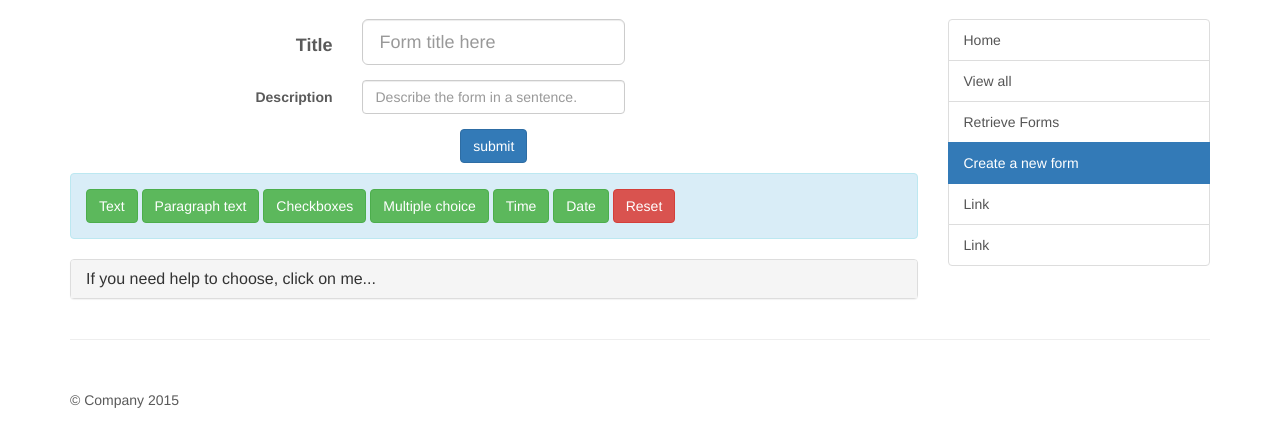
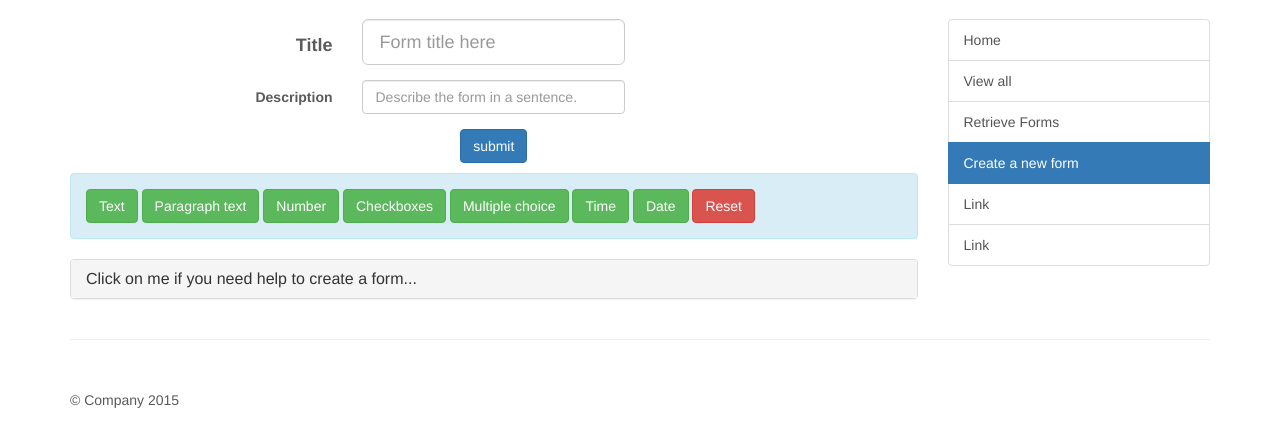
Before and after one commit to leonkhiu/php-automated-sport-club, a PHP site: page /admin/create_form.php in a window 1280 px wide. Shown: the part 51-498 px from the top of the page. Run offline with PHP 8.4, Linux system fonts and the light colour scheme; some libraries are stand-ins or nearby versions.

Commit message:
Number type and pattern added to Dynamic form

```diff
--- a/admin/create_form.php
+++ b/admin/create_form.php
@@ -31,6 +31,7 @@ require_once ("../page/admintop.php");
  * 5: time
  * 6: text
  * 7: paragraph
+ * 8: Number
  */
 
 
@@ -51,6 +52,7 @@ if ($newForm) {
 
 		$questions = $_POST ["questionElement"];
 		$helpTexts = $_POST ["helpElement"];
+		$patterns = $_POST ["patternRegex"];
 		$requiredFieldsID = $_POST ["requiredFieldID"];
 		$questionsType = $_POST ['questionType'];
 
@@ -89,6 +91,10 @@ if ($newForm) {
 					$elementID = 7;
 					break;
 
+				case "number" :
+					$elementID = 8;
+					break;
+
 				default :
 					$elementID = 6;
 					break;
@@ -97,6 +103,7 @@ if ($newForm) {
 			$dFUserForm->form_id = $formID;
 			$dFUserForm->question = $questions [$i];
 			$dFUserForm->help_text = $helpTexts [$i];
+			$dFUserForm->pattern = $patterns[$i];
 			$dFUserForm->element_id = $elementID;
 			$dFUserForm->required = $required;
 
@@ -142,8 +149,7 @@ if ($newForm) {
 	</div>
 
 
-	<span id="myForm"> <!-- Elements will be here -->
-	</span>
+	<span id="myForm"> <!-- Elements will be here --> </span>
 
 
 	<p class="text-center" id="form-submit">
@@ -154,16 +160,14 @@ if ($newForm) {
 
 
 <div id="form-maker" class="alert alert-info">
-	<a onclick="formElement('text')" href="#form-maker"
-		class="btn btn-success">Text</a> <a onclick="formElement('paragraph')"
-		href="#form-maker" class="btn btn-success">Paragraph text</a> <a
-		onclick="multipleChoice('checkbox')" href="#form-maker"
-		class="btn btn-success">Checkboxes</a>
-		<a onclick="multipleChoice('radio')" href="#form-maker" class="btn btn-success">Multiple choice</a>
-		<a onclick="formElement('time')" href="#form-maker"	class="btn btn-success">Time</a>
-		<a onclick="formElement('date')"
-		href="#form-maker" class="btn btn-success">Date</a> <a
-		onclick="resetElements()" class="btn btn-danger">Reset</a>
+	<a onclick="formElement('text')" href="#form-maker" class="btn btn-success">Text</a>
+	<a onclick="formElement('paragraph')" href="#form-maker" class="btn btn-success">Paragraph text</a>
+	<a onclick="formElement('number')" href="#form-maker" class="btn btn-success">Number</a>
+	<a onclick="multipleChoice('checkbox')" href="#form-maker" class="btn btn-success">Checkboxes</a>
+	<a onclick="multipleChoice('radio')" href="#form-maker" class="btn btn-success">Multiple choice</a>
+	<a onclick="formElement('time')" href="#form-maker"	class="btn btn-success">Time</a>
+	<a onclick="formElement('date')" href="#form-maker" class="btn btn-success">Date</a>
+	<a onclick="resetElements()" class="btn btn-danger">Reset</a>
 </div>
 
 <div class="panel-group" id="accordion" role="tablist"
@@ -173,8 +177,7 @@ if ($newForm) {
 			<h4 class="panel-title">
 				<a class="collapsed" role="button" data-toggle="collapse"
 					data-parent="#accordion" href="#collapseMe" aria-expanded="false"
-					aria-controls="collapseThree"> If you need help to choose, click on
-					me... </a>
+					aria-controls="collapseThree"> Click on me if you need help to create a form...</a>
 			</h4>
 		</div>
 		<div id="collapseMe" class="panel-collapse collapse" role="tabpanel"
--- a/inc/dynamic_form/df_user_form.php
+++ b/inc/dynamic_form/df_user_form.php
@@ -5,13 +5,14 @@
 class DFUserForm extends DBO{
 
 	protected static $tableName="df_user_form";
-	protected static $tableFields=array('id', 'form_id', 'element_id', 'question', 'help_text', 'required');
+	protected static $tableFields=array('id', 'form_id', 'element_id', 'question', 'help_text', 'pattern', 'required');
 
 	public $id;
 	public $form_id;
 	public $element_id;
 	public $question;
 	public $help_text;
+	public $pattern;
 	public $required;
 
 	public static function findElements($formId){
--- a/js/newform.js
+++ b/js/newform.js
@@ -96,6 +96,33 @@ function formElement(type) {
 	helpText.setAttribute("class", "form-control");
 	helpText.setAttribute("Name", "helpElement[]");
 	helpText.setAttribute("id", "helpElement_" + i);
+
+	if(type == "text" || type == "number"){
+		/*****************pattern Element*******************/
+		var formGroupPattern = document.createElement("div");
+		formGroupPattern.setAttribute("class", "form-group");
+
+		var patternLabel = document.createElement("label");
+		patternLabel.setAttribute("class", "col-sm-4 control-label");
+		patternLabel.innerHTML = "Pattern";
+		patternLabel.setAttribute("for", "patternRegex_" + i);
+
+		var patternTextContainer = document.createElement("div");
+		patternTextContainer.setAttribute("class", "col-md-4 col-xs-3");
+
+		var patternText = document.createElement("INPUT");
+		patternText.setAttribute("type", "text");
+		patternText.setAttribute("class", "form-control");
+		patternText.setAttribute("Name", "patternRegex[]");
+		patternText.setAttribute("id", "patternRegex_" + i);
+
+		formGroupPattern.appendChild(patternLabel);
+		patternTextContainer.appendChild(patternText);
+		formGroupPattern.appendChild(patternTextContainer);
+
+	}
+
+
 	/*********************************************************/
 
 	if(type == "time" || type == "date" || type=="paragraph"){
@@ -187,6 +214,9 @@ function formElement(type) {
 	r.appendChild(removeButton);
 	r.appendChild(formGroupOne);
 	r.appendChild(formGroupTwo);
+	if(type == "text" || type == "number"){
+		r.appendChild(formGroupPattern);
+	}
 	if(needsDemo){
 		r.appendChild(demoElement);
 	}
```
Also changed, not shown: admin/retrieve_form.php (+8 -2 lines).
